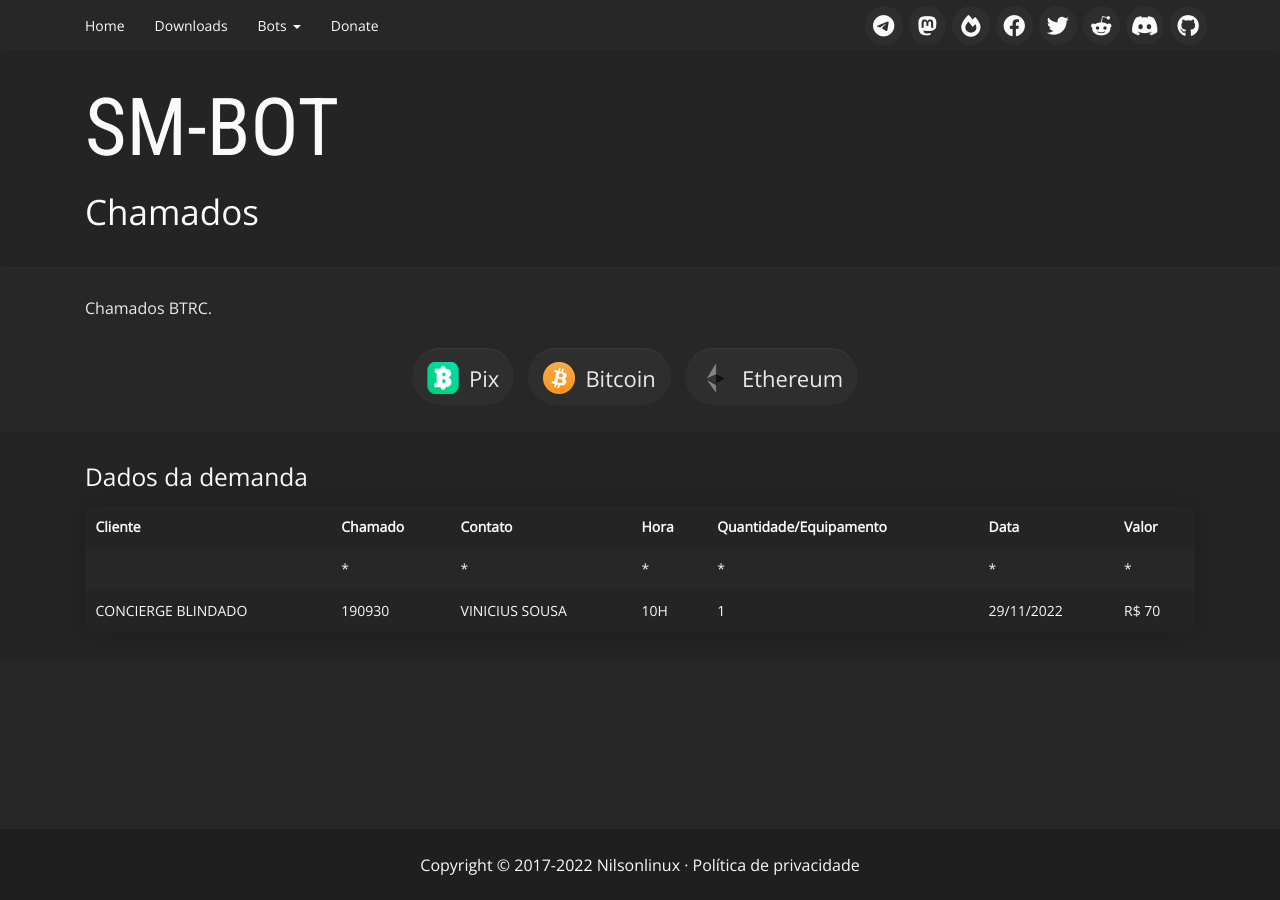
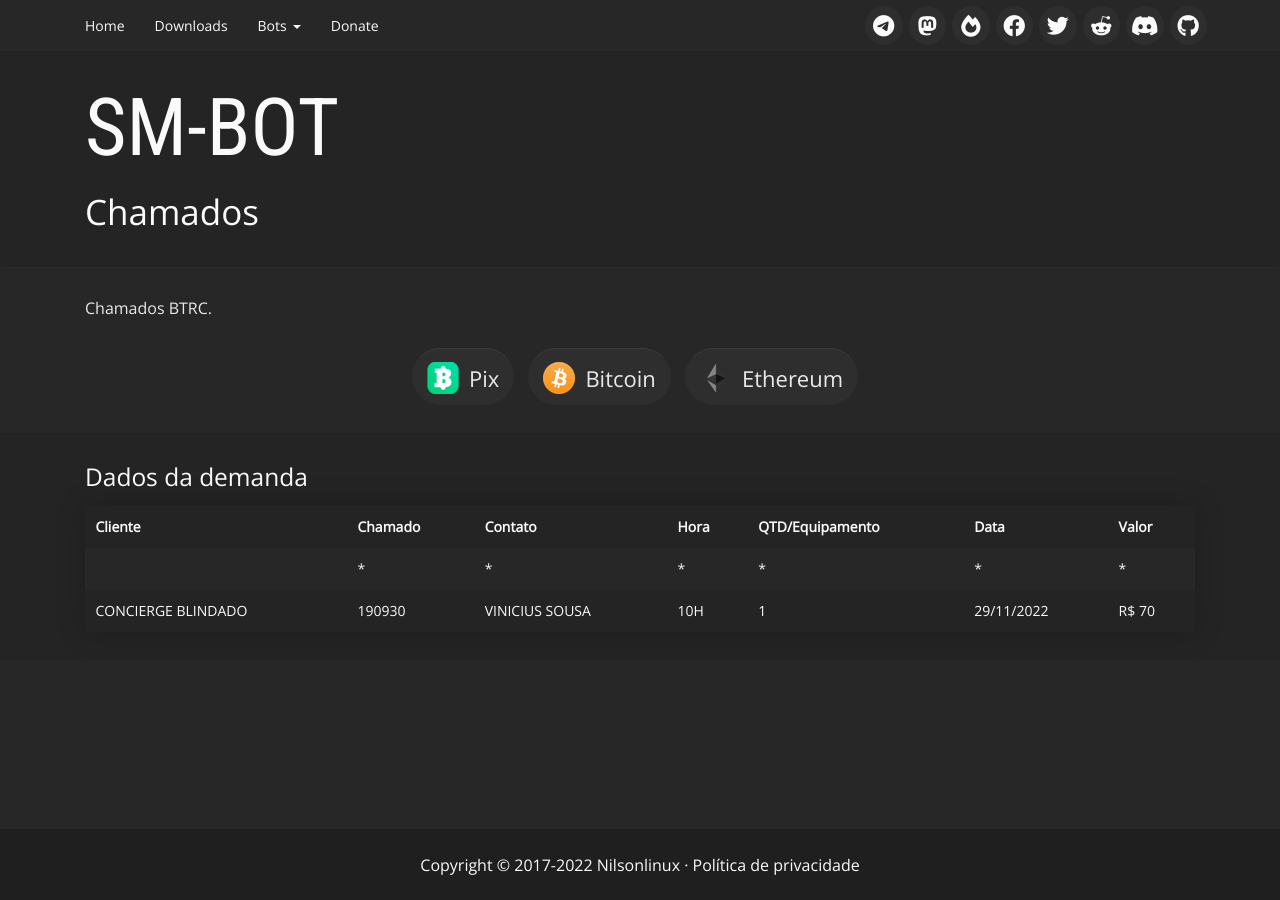
Before and after one commit to suportemasterbot/suportemasterbot.github.io, a Jekyll site: the page built from chamados.html, in a window 1280 px wide. Built offline with Jekyll 4.4.1, drawn with Linux system fonts in a browser that asks for light colours.

Commit message:
Add files via upload

```diff
--- a/chamados.html
+++ b/chamados.html
@@ -82,7 +82,7 @@
                     <th>Chamado</th>
                     <th>Contato</th>
                     <th>Hora</th>
-                    <th>Quantidade/Equipamento</th>
+                    <th>QTD/Equipamento</th>
                     <th>Data</th>
                     <th>Valor</th>
                 </tr>
```
